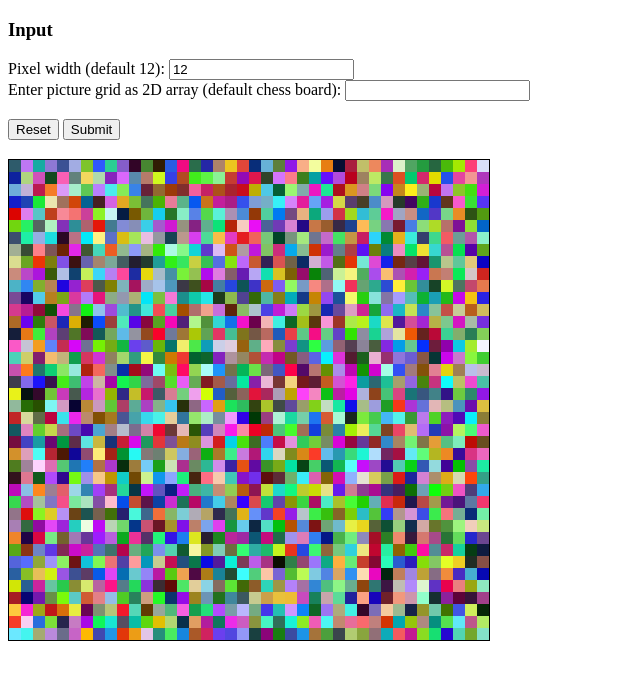
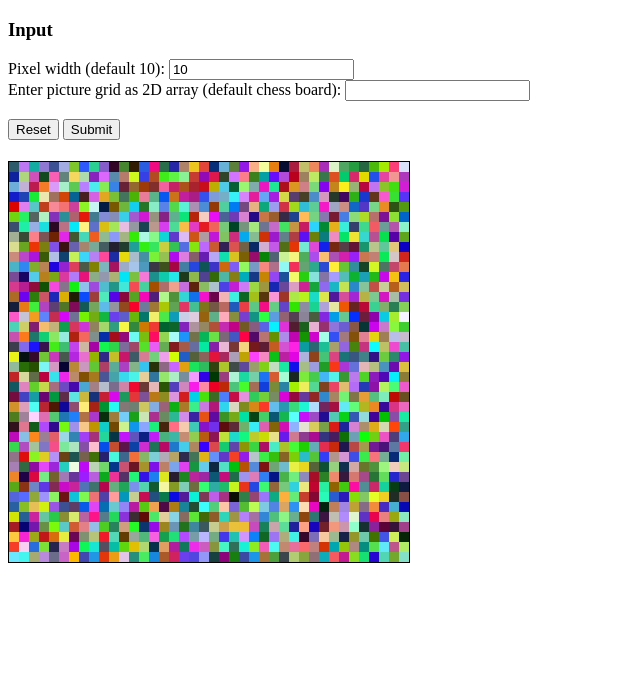
Before and after one commit to exemplar-codes/bruteforce-picture-2D, a React (Create React App) app: page / in a window 1280 px wide. Shown: the top 680 px of the page, without its empty margins (0-640 px from the left). Built offline with nearby package versions, Linux system fonts and the light colour scheme.

Commit message:
Further correct default value

```diff
--- a/src/components/Input.jsx
+++ b/src/components/Input.jsx
@@ -37,12 +37,12 @@ function Input(props) {
         <h4 style={{ color: "red" }}>Warning: 'Bad Input'</h4>
       )}
       <form onSubmit={onSubmitHandler}>
-        <label name="px-width">Pixel width (default 12){": "}</label>
+        <label name="px-width">Pixel width (default 10){": "}</label>
         <input
           type="number"
           min="1"
           name="px-width"
-          defaultValue={12}
+          defaultValue={10}
           ref={pxWidthRef}
         />
         <br />
--- a/src/components/Output.jsx
+++ b/src/components/Output.jsx
@@ -15,7 +15,7 @@ Output.propTypes = {
 
 Output.defaultProps = {
   imageArr: defaultPicture(40),
-  pixelWidth: 12,
+  pixelWidth: 10,
 };
 
 export default Output;
```
